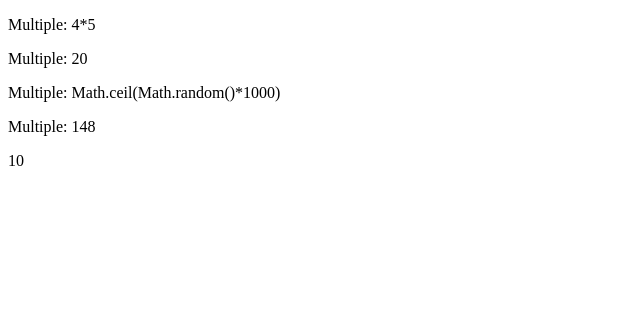
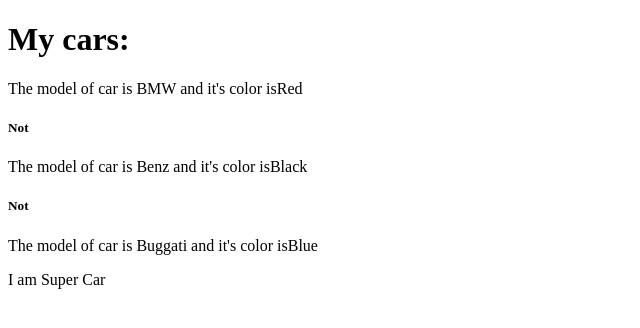
Before and after one commit to MamadTaheri/react-training, a React (Create React App) app: page / in a window 1280 px wide. Shown: the top 328 px of the page, without its empty margins (0-640 px from the left). Built offline with nearby package versions, Linux system fonts and the light colour scheme.

Commit message:
using props in class component

```diff
--- a/src/App.js
+++ b/src/App.js
@@ -1,17 +1,21 @@
 import React, { Component } from "react";
+import Car from "./Car";
 
 class App extends Component {
     number = 10;
   render() {
     return (
-      <>
-        <p>Multiple: 4*5 </p>
-        <p>Multiple: {4 * 5} </p>
-        <p>Multiple:  Math.ceil(Math.random()*1000)  </p>
-        <p>Multiple:  {Math.ceil(Math.random()*1000)}  </p>
-        <p>{this.number} </p>
-        {console.log(this.number)}
-      </>
+      <div>
+         <h1>
+             My cars:
+         </h1>
+         <Car model="BMW" color="Red" />
+         <Car model="Benz" color="Black" />
+         <Car model="Buggati" color="Blue" >I am Super Car</Car>
+         {/* <Car model="" color="" /> */}
+         {/* <Car model="" color="" /> */}
+         {/* <Car model="" color="" /> */}
+      </div>
     );
   }
 }
--- /dev/null
+++ b/src/Car.js
@@ -0,0 +1,17 @@
+import React, { Component } from "react";
+
+class Car extends Component {
+  render() {
+    return (
+      <>
+        <p>
+          The model of car is {this.props.model} and it's color is
+          {this.props.color}
+        </p>
+        {this.props.children ? <span>{this.props.children}</span> : <h5>Not</h5>}
+      </>
+    );
+  }
+}
+
+export default Car;
```
